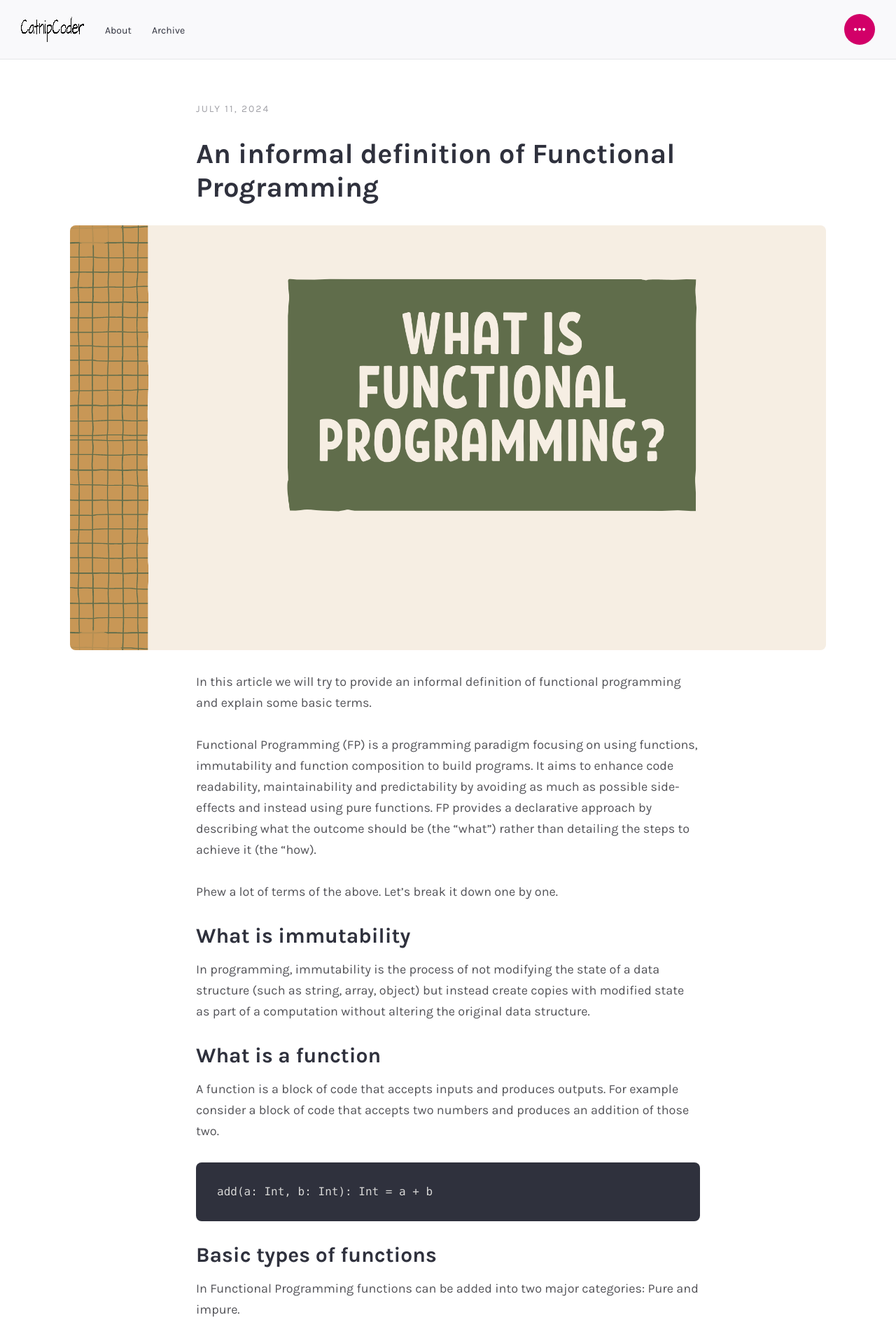
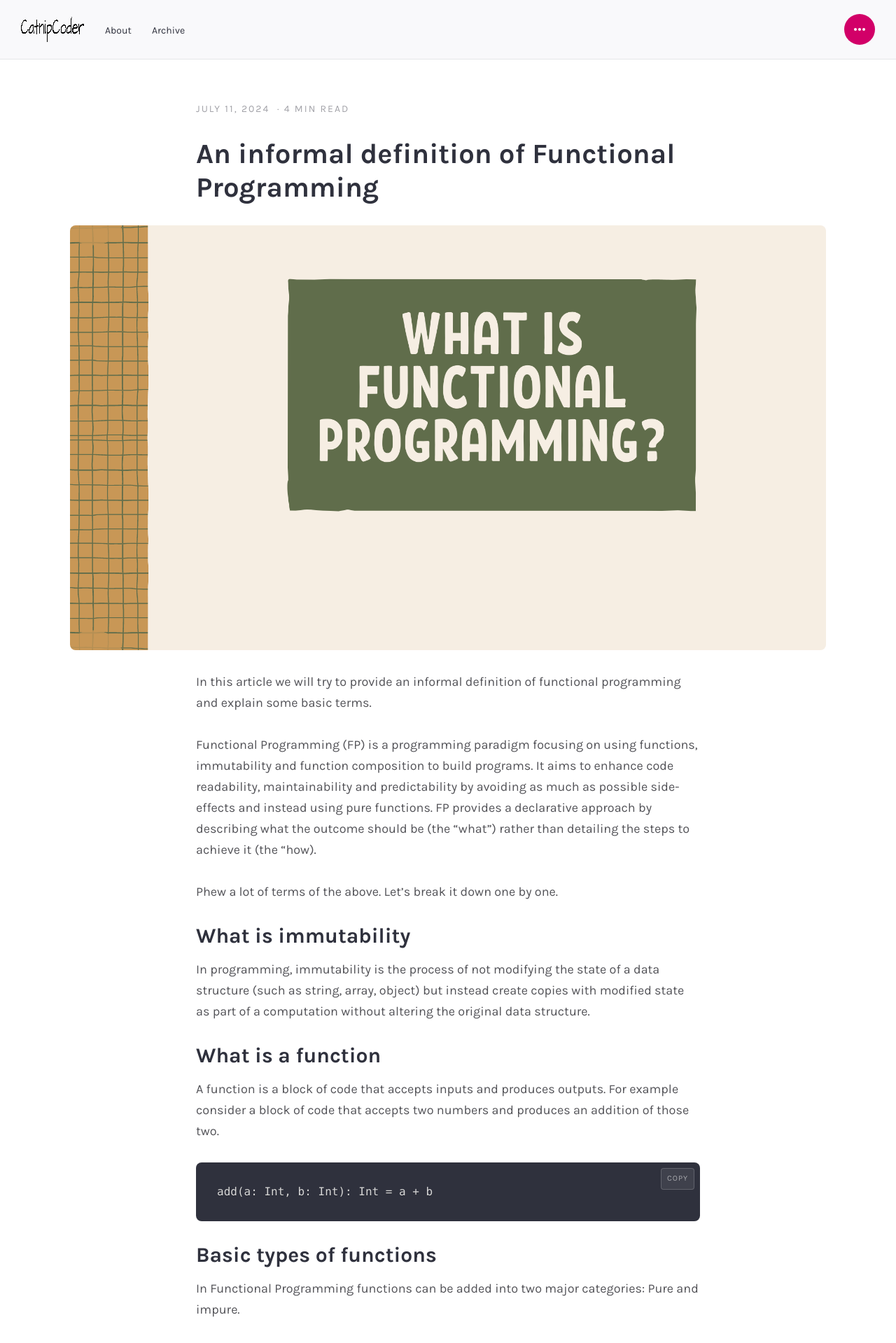
Before and after one commit to vsoum/vsoum.github.io, a Jekyll site: the page built from _posts/2024-07-11-what-is-functional-programming.md, in a window 1280 px wide. Shown: the top 1919 px of the page at 70% size. Built offline with Jekyll 4.4.1, drawn with Linux system fonts in a browser that asks for light colours.

Commit message:
site: reading time, copy button, LinkedIn share, custom 404
- Add reading time estimate to post header and homepage postbox (Liquid, no plugin)
- Add copy-to-clipboard button to all code blocks via custom.js + CSS
- Replace Facebook share link with LinkedIn in post footer
- Add custom 404.md page served by GitHub Pages on broken URLs

Co-Authored-By: Claude Sonnet 4.6 <noreply@anthropic.com>

```diff
--- a/_includes/postbox.html
+++ b/_includes/postbox.html
@@ -3,6 +3,7 @@
         <div class="post-meta">
             <time class="published" datetime="{{ post.date | date: '%Y-%m-%d' }}">{{ post.date | date: "%B %-d, %Y"
                 }}</time>
+            &nbsp;&middot;&nbsp;{% assign words = post.content | number_of_words %}{% assign minutes = words | divided_by: 200 %}{% if minutes < 1 %}{% assign minutes = 1 %}{% endif %}{{ minutes }} min read
         </div><!-- .post-meta -->
         <h2 class="post-title">
             <a href="{{ post.url | absolute_url }}" rel="bookmark">{{ post.title }}</a>
--- a/_layouts/post.html
+++ b/_layouts/post.html
@@ -11,6 +11,7 @@ post_class: post-template
                 <div class="post-meta">
                     <time class="post-date" datetime="{{ page.date | date: " %Y-%m-%d" }}">{{ page.date | date: "%B %-d,
                         %Y" }}</time>
+                    &nbsp;&middot;&nbsp;{% assign words = page.content | number_of_words %}{% assign minutes = words | divided_by: 200 %}{% if minutes < 1 %}{% assign minutes = 1 %}{% endif %}{{ minutes }} min read
                 </div><!-- .post-meta -->
                 <h1 class="posttitle">{{ page.title }}</h1>
             </header><!-- .post-header -->
--- a/_sass/_posts-pages.scss
+++ b/_sass/_posts-pages.scss
@@ -371,3 +371,30 @@
 .series-item--upcoming em {
   font-size: 0.85em;
 }
+
+/* Copy-to-clipboard button */
+pre {
+  position: relative;
+}
+
+.copy-btn {
+  background: rgba(255, 255, 255, 0.08);
+  border: 1px solid rgba(255, 255, 255, 0.18);
+  border-radius: 4px;
+  color: rgba(255, 255, 255, 0.55);
+  cursor: pointer;
+  font-family: $font-primary;
+  font-size: 0.61111rem;
+  letter-spacing: 1px;
+  padding: 3px 8px;
+  position: absolute;
+  right: 8px;
+  text-transform: uppercase;
+  top: 8px;
+  transition: background 0.15s, color 0.15s;
+}
+
+.copy-btn:hover {
+  background: rgba(255, 255, 255, 0.18);
+  color: rgba(255, 255, 255, 0.9);
+}
--- a/assets/js/custom.js
+++ b/assets/js/custom.js
@@ -46,3 +46,20 @@
 	});
 
 }(jQuery));
+
+// Copy-to-clipboard buttons for code blocks
+document.addEventListener('DOMContentLoaded', function () {
+    document.querySelectorAll('pre > code').forEach(function (codeBlock) {
+        var button = document.createElement('button');
+        button.className = 'copy-btn';
+        button.textContent = 'Copy';
+        var pre = codeBlock.parentNode;
+        pre.appendChild(button);
+        button.addEventListener('click', function () {
+            navigator.clipboard.writeText(codeBlock.innerText).then(function () {
+                button.textContent = 'Copied!';
+                setTimeout(function () { button.textContent = 'Copy'; }, 1500);
+            });
+        });
+    });
+});
```
Also changed, not shown: other parts of _layouts/post.html (+1 -1 lines), 404.md (added, +9 -0 lines).
